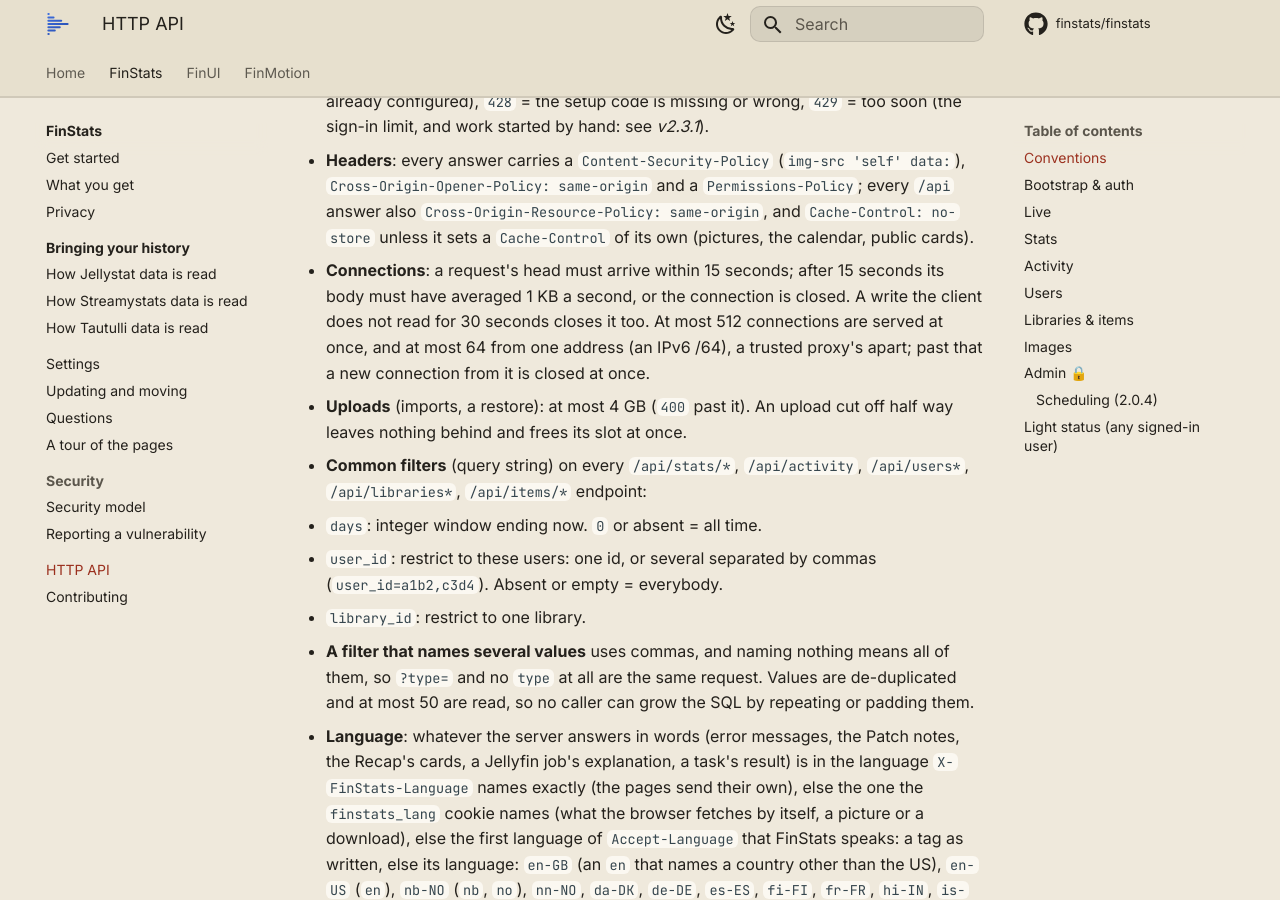
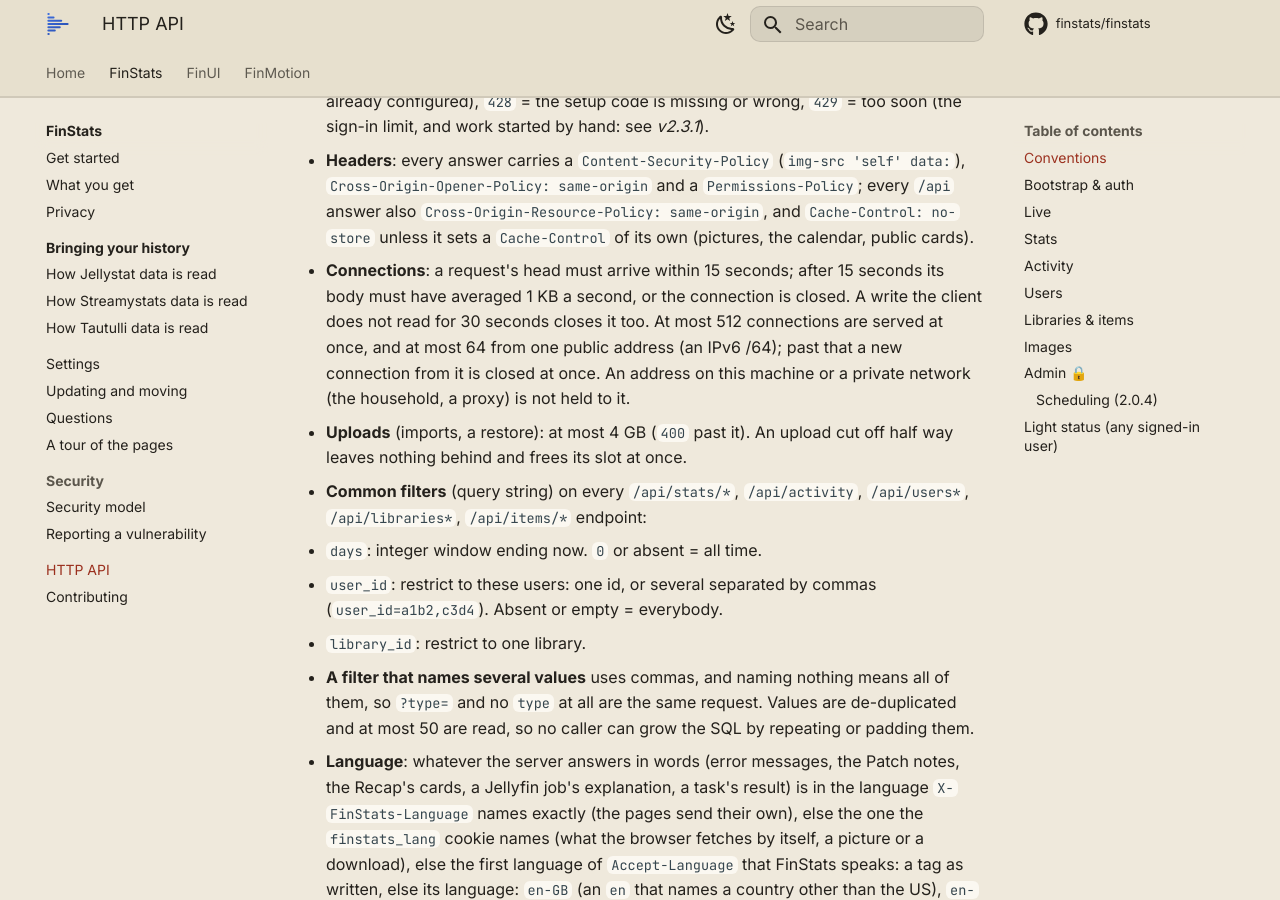
Before and after one commit to finstats/docs, an MkDocs documentation site: the page built from docs/finstats/api.md, in a window 1280 px wide and 900 px high, scrolled down 691 px. Built offline with MkDocs 1.6.1 and Material for MkDocs 9.7.7, drawn with Linux system fonts in a browser that asks for light colours; comment, search, counter and statistics services are not loaded.

Commit message:
docs(finstats): the connection share per address is for public addresses

```diff
--- a/docs/finstats/api.md
+++ b/docs/finstats/api.md
@@ -25,8 +25,8 @@ permissions; a request carrying both is judged on the header alone. An `Authoriz
   `Cache-Control: no-store` unless it sets a `Cache-Control` of its own (pictures, the calendar, public cards).
 - **Connections**: a request's head must arrive within 15 seconds; after 15 seconds its body must have averaged 1 KB a
   second, or the connection is closed. A write the client does not read for 30 seconds closes it too. At most 512
-  connections are served at once, and at most 64 from one address (an IPv6 /64), a trusted proxy's apart; past that a
-  new connection from it is closed at once.
+  connections are served at once, and at most 64 from one public address (an IPv6 /64); past that a new connection from
+  it is closed at once. An address on this machine or a private network (the household, a proxy) is not held to it.
 - **Uploads** (imports, a restore): at most 4 GB (`400` past it). An upload cut off half way leaves nothing behind and
   frees its slot at once.
 - **Common filters** (query string) on every `/api/stats/*`, `/api/activity`, `/api/users*`,
```
Also changed, not shown: docs/finstats/security.md (+1 -1 lines).
